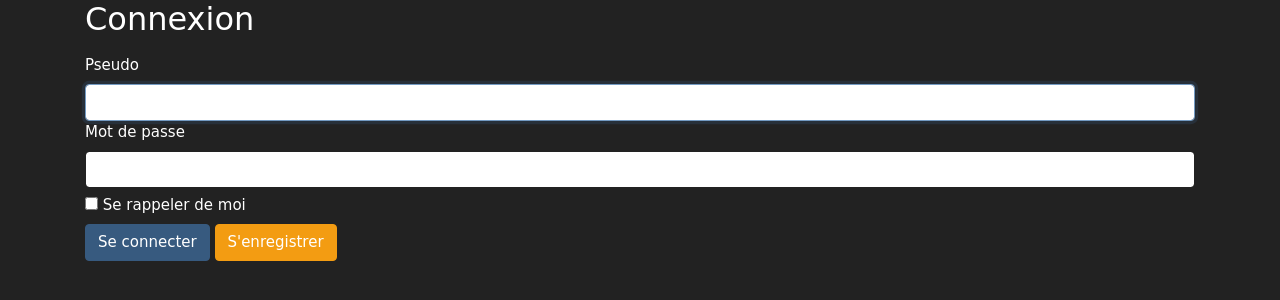
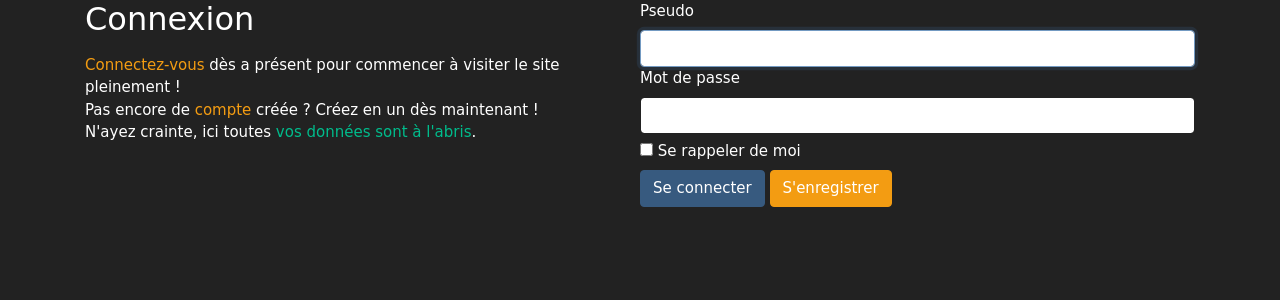
Before and after one commit to xReapex/Portfolio, a Symfony app: template templates/security/login.html.twig in a window 1280 px wide. Shown: the part 71-371 px from the top of the page. Run offline with Twig, Linux system fonts and the light colour scheme; the template is opened without the code that fills it, so the values that code supplies are empty; some libraries are stand-ins or nearby versions; some web fonts are replaced.

Commit message:
update design login

```diff
--- a/templates/security/login.html.twig
+++ b/templates/security/login.html.twig
@@ -3,7 +3,20 @@
 {% block title %}Se connecter{% endblock %}
 
 {% block body %}
-        <div class="container centre">
+        <div class="container">
+
+            <div style="width: 50%; float: left">
+                <div class="centre">
+                    <div>
+                        <h3 class="mb-3">Connexion</h3>
+                        <p><c class="text-warning">Connectez-vous</c> dès a présent pour commencer à visiter le site pleinement !<br>Pas encore de <c class="text-warning">compte</c> créée ? Créez en un dès maintenant !<br>N'ayez crainte, ici toutes <c class="text-success">vos données sont à l'abris</c>.</p>
+                    </div>
+                </div>
+            </div>
+
+            <div style="width: 50%; float: left">
+                <div class="centre">
+                    <div>
                         <form method="post">
                             {% if error %}
                                 <div class="alert alert-danger" style="width: 300px; border-radius: 10px;"><button type="button" class="close" data-dismiss="alert">&times;</button>{{ error.messageKey|trans(error.messageData, 'security') }}</div>
@@ -15,7 +28,6 @@
                                 </div>
                             {% endif %}
 
-                <h3 class="mb-3">Connexion</h3>
                             <label for="inputUsername">Pseudo</label>
                             <input type="text" value="{{ last_username }}" name="username" id="inputUsername" class="form-control" required autofocus>
                             <label for="inputPassword">Mot de passe</label>
@@ -39,4 +51,9 @@
                             </a>
                         </form>
                     </div>
+                </div>
+            </div>
+
+
+        </div>
 {% endblock %}
```
Lines whose indentation alone changed are shown as unchanged.
